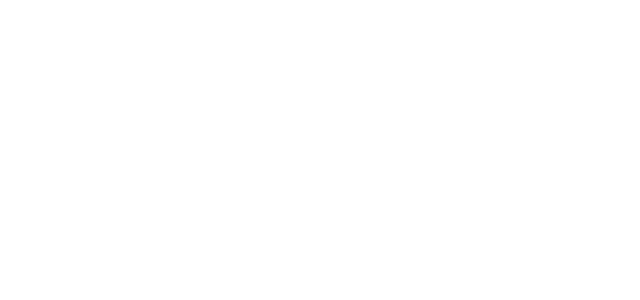
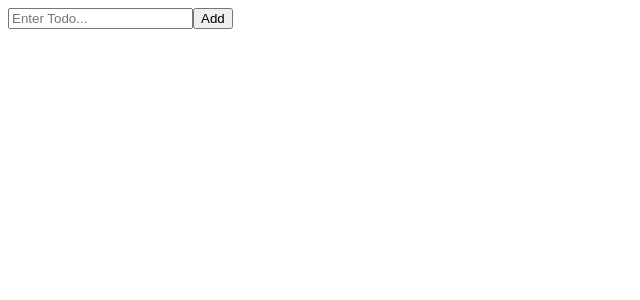
Before and after one commit to manav1913/To-do-React, a React (Vite) app: page / in a window 1280 px wide. Shown: the top 300 px of the page, without its empty margins (0-640 px from the left). Built offline with nearby package versions, Linux system fonts and the light colour scheme.

Commit message:
Add basic Todo component with useState and map rendering

```diff
--- a/src/App.jsx
+++ b/src/App.jsx
@@ -1,11 +1,11 @@
-
+import Todo from "./components/Todo"
 
 function App() {
 
 
   return (
     <>
-
+     <Todo/>
     </>
   )
 }
--- /dev/null
+++ b/src/components/Todo.jsx
@@ -0,0 +1,26 @@
+import React, { useState } from 'react'
+
+const Todo = () => {
+
+    let todos = []
+
+    const [todList, settodList] = useState(todos)
+
+
+
+  return (
+
+    <>
+    <div>
+      <input type="text" placeholder='Enter Todo...' />
+      <button>Add</button>
+      {todList.map((todo, index)=> <div key={index}>
+        <p>{todo}</p>
+      </div>)}
+    </div>
+
+    </>
+  )
+}
+
+export default Todo
```
